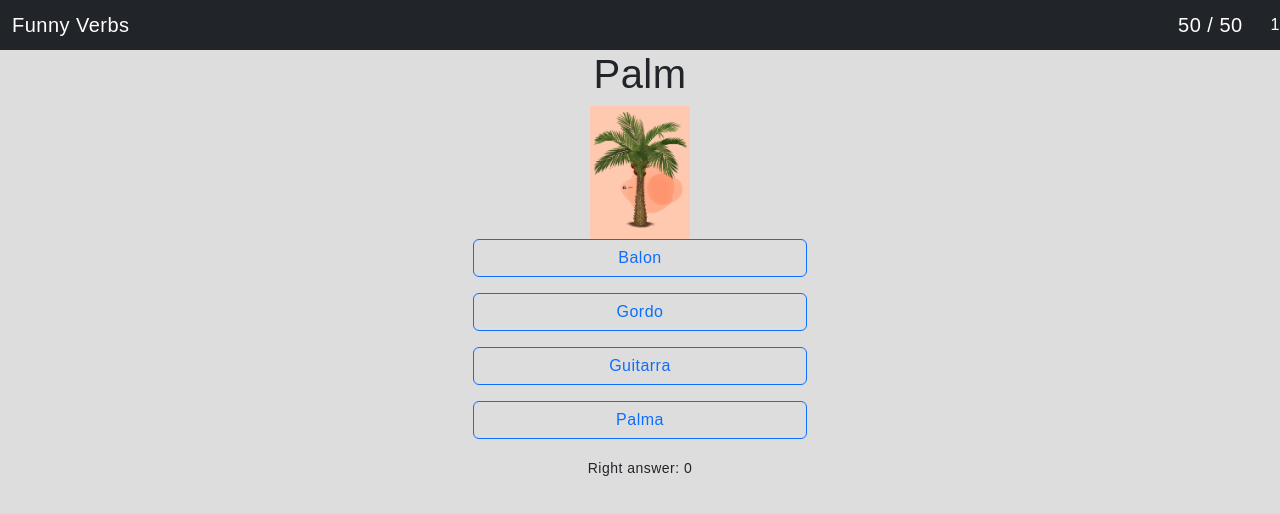
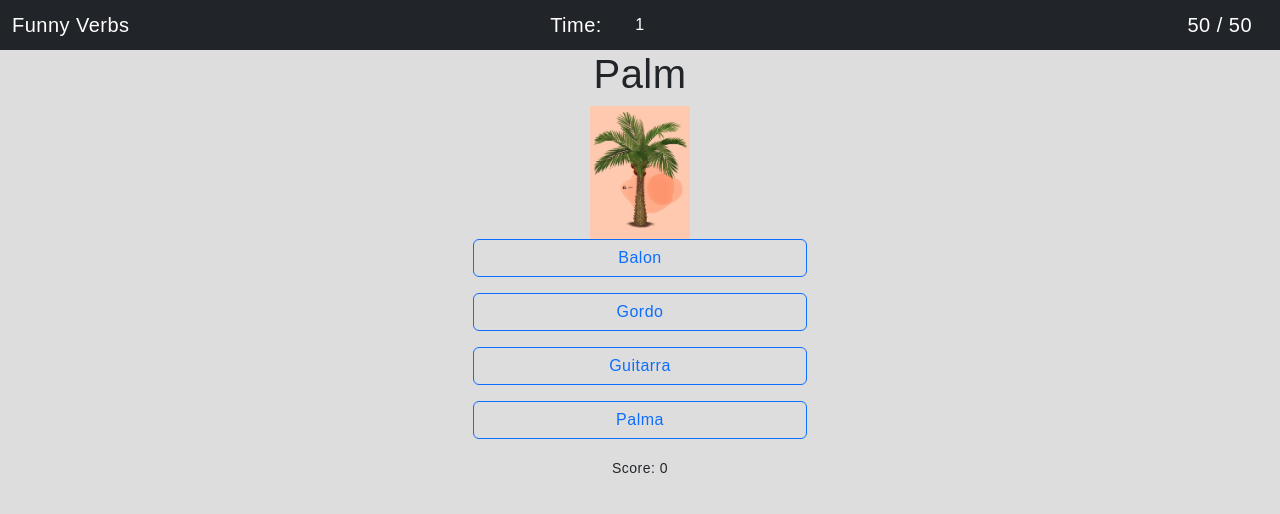
Before and after one commit to BryanJaraGit/Funny_Verbs, a website: page index.html in a window 1280 px wide. Both pictures are taken after a click on the element 640 px from the left and 186 px from the top of the page. Drawn offline with nearby package versions, Linux system fonts and the light colour scheme.

Commit message:
Finalizando proyecto con mejoras

```diff
--- a/index.html
+++ b/index.html
@@ -16,7 +16,8 @@
           <h3 id="verbs-counter" class="navbar-brand mb-0 h1 text-white"></h3>
 
         </div>
-        <div id="cronometro" class="text-center text-white"></div>
+        <h5 id="timer" class="text-center text-white mb-0">Time:</h5>
+      <div id="cronometro" class="text-center text-white mb-0"></div>
       </nav>
 
       <div id="next" class="text-center">
@@ -48,7 +49,6 @@
         </small>
       </div>
 
-      <div id="cronometro" class="text-center"></div>
 
       <!-- <div class="d-grid gap-2 col-6 mx-auto" class="text-center" >
         <button type="button" class="btn btn-outline-primary">Opcion 1</button>
--- a/script.js
+++ b/script.js
@@ -1,3 +1,4 @@
+// Cargamos todas las id's de nuestro archivo index.html
 const ShowVerb = document.getElementById('ShowVerb');
 const ShowImage = document.getElementById('ShowImage');
 const ShowAudio = document.getElementById('ShowAudio');
@@ -12,16 +13,18 @@ const next = document.getElementById('next');
 const verbsCounter = document.getElementById('verbs-counter');
 const allRightCounter = document.getElementById('all-right-answer');
 const verbsContainer = document.getElementById('verbs-container');
-const conta = document.getElementById('cronometro');
+const crono = document.getElementById('cronometro');
 
 const numberOfVerbs = verbs.length;
 
+// Nombramos nuestras variables
 let answerRoullete = [0,1,1,1];
 let everyNumberOfVerb = [];
 let rightAnswer;
 let rightAnswersCounter = 0;
 let cronometro = 0;
 
+// Se ejecuta el evento al hacer click en play to start
 next.addEventListener('click', function(){
     ponerVerbo();
     next.style.display = 'none';
@@ -29,6 +32,7 @@ next.addEventListener('click', function(){
     // ShowVerb.innerHTML = "Hola";
 });
 
+// Creamos una lista random de manera ordenada
 makeRandomList();
 
 let lastPosition = numberOfVerbs -1;
@@ -58,6 +62,8 @@ function makeRandomList(){
 //     },1000);
 // }
 
+
+// Accion del boton para las respuestas correctas e incorrectas validadas
 function buttonEffect(itsRight, button) {
     if(itsRight === true){
         if(button == 1) first.classList.add("rightAnswer");
@@ -98,12 +104,12 @@ function buttonEffect(itsRight, button) {
     }
     setTimeout(function(){
         ponerVerbo();
-    },1000);
+    },2000);
 }
 
 
 
-
+// Eventos que se ejecutan al dar click en los botones
 first.addEventListener('click', function(){
     buttonEffect(isItRight_(first.innerHTML), 1);
 });
@@ -120,6 +126,7 @@ fourth.addEventListener('click', function(){
     buttonEffect(isItRight_(fourth.innerHTML), 4);
 });
 
+// Funcion para definir la respuesta correcta con un arreglo
 function shuffleAnswers(array){
     let numberOfAnswersButtons = array.length;
     let randomIndex;
@@ -134,15 +141,19 @@ function shuffleAnswers(array){
     return array;
 }
 
-function isItRight_(answer){
-    return answer == rightAnswer?true:false;
-}
+// Funcion para validar respuesta correcta o incorrecta
+const isItRight_ = (answer) => { return answer == rightAnswer ? true: false; }
+    // function isItRight_(answer){
+    //     return answer == rightAnswer?true:false;
+    // }
 
+// Generamos un verbo de manera aleatoria por toda la canditad de verbos agregados
 function randomVerbo(notThisOne){
     thenOne = Math.floor(Math.random()*verbos.length);
     return thenOne == notThisOne ? randomVerbo(notThisOne) : thenOne;
 }
 
+// Agregamos los verbos, contador, audios e imagenes.
 function ponerVerbo(){
     cronometro = -1;
 
@@ -158,7 +169,7 @@ function ponerVerbo(){
     if(lastPosition >= 0){
         var just_position = lastPosition + 1;
         verbsCounter.innerHTML = ""+just_position+" / "+numberOfVerbs;
-        allRightCounter.innerHTML = "Right answer: "+rightAnswersCounter;
+        allRightCounter.innerHTML = "Score: "+rightAnswersCounter;
 
         ShowVerb.innerHTML = verbs[randomPosition];
         ShowImage.innerHTML = imgText;
@@ -176,24 +187,26 @@ function ponerVerbo(){
         lastPosition = lastPosition-1;
     }else{
         verbsCounter.innerHTML = "0 / "+numberOfVerbs;
-        allRightCounter.innerHTML = "Right answers: "+rightAnswersCounter;
+        allRightCounter.innerHTML = "Total score: "+rightAnswersCounter;
         ShowVerb.innerHTML = "Thx!";
         verbsContainer.innerHTML = "";
     }
 
 }
 
+// Creamos una funcion de cronometro para cada pregunta cada 5 segundos
 const contarPregunta = () => {
 
-    window.setInterval(() =>{
+    window.setInterval(() => {
         if(cronometro != 5){
+
             cronometro++;
-            conta.innerHTML = cronometro;
+            crono.innerHTML = cronometro;
         }else {
             cronometro = 0;
             ponerVerbo();
         }
 
-
     },1000);
+    contarPregunta.stop
 }
--- a/styles.css
+++ b/styles.css
@@ -41,3 +41,15 @@ body{
     cursor: pointer;
     color: #6ab04c;
 }
+
+#timer{
+    position: absolute;
+    left: 45%;
+    transform: translatex(-50%)
+}
+
+#cronometro{
+    position: absolute;
+    left: 50%;
+    transform: translatex(-50%)
+}
```
